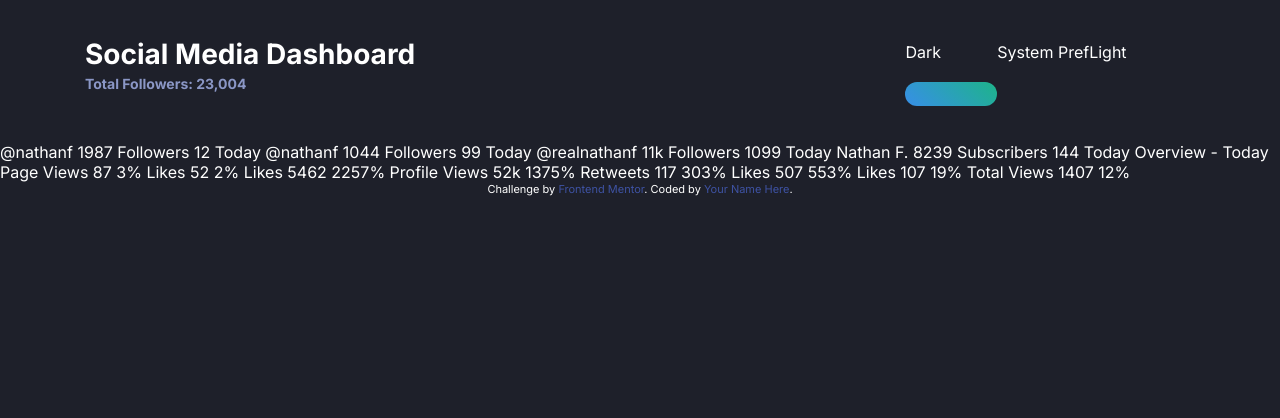
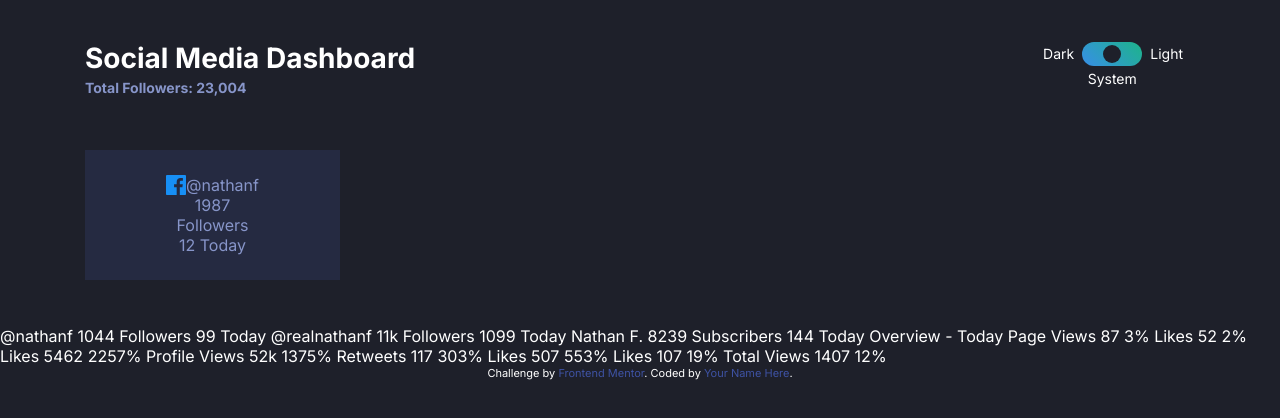
Before and after one commit to PedroLFPrado/ToggleDashboard, a website: page index.html in a window 1280 px wide. Drawn offline with Linux system fonts and the light colour scheme.

Commit message:
Header Finalizado, inicio do design da main e do cartões

```diff
--- a/app/scss/components/card.scss
+++ b/app/scss/components/card.scss
@@ -2,4 +2,58 @@
 
 .card{
     padding: rem(33);
+    background: var(--desatdbblue);
+    color: var(--desatblue);
+    width: rem(255);
+    text-align: center;
+    padding: rem(25);
+    &--facebook{
+
+    }
+
+    &--twitter{
+
+    }
+
+    &--instagram{
+
+    }
+
+    &--youtube{
+
+    }
+
+    &__platform{
+        display: flex;
+        justify-content: center;
+        align-items: center;
+    }
+
+    &__icon{
+        &--facebook{
+
+        }
+
+        &--twitter{
+
+        }
+
+        &--instagram{
+
+        }
+
+        &--youtube{
+
+        }
+
+
+    }
+
+    &__username {
+
+    }
+
+    &__count {
+
+    }
 }
--- a/app/scss/components/header.scss
+++ b/app/scss/components/header.scss
@@ -3,16 +3,19 @@
 .header{
 
     margin-top: rem(36);
+    display: flex;
+    flex-wrap: wrap;
 
     @include breakpoint(medium){
-        display: flex;
         justify-content: space-between;
         align-items: center;
     }
 
     &__title {
-
-
+        width: 100%;
+        @include breakpoint(medium){
+            width: auto;
+        }
     }
 
     &__subtitle{
@@ -22,8 +25,4 @@
 
     }
 
-    &__toggle {
-
-    }
-
 }
--- a/app/scss/components/toggle.scss
+++ b/app/scss/components/toggle.scss
@@ -4,42 +4,90 @@
 
 .toggle{
     display: grid;
-    grid-template-columns: repeat(3, 1fr);
+    grid-template-columns: 1fr rem(60) 1fr;
+    grid-template-rows: repeat(2, 1fr);
+    gap: rem(12);
     border: none;
+    gap: rem(4.8) rem(8);
+    margin: 0;
 
     label {
+        font-size: rem(14);
+        align-self: center;
+        &[for='dark']{
+            grid-column: 1/2;
+            justify-self: end;
+        }
+         &[for='system']{
+            grid-column: 1/4;
+            grid-row: 2/3;
+            justify-self: center;
+            align-self: start;
+        }
+         &[for='light']{
+            grid-column: 3/4;
+        }
 
     }
 
 
     &__wrapper {
+        position: relative;
+        grid-column: 2/3;
+        grid-row: 1/2;
         height: rem(24);
 
     }
 
     input[type="radio"]{
         opacity: 0;
+        margin: 0 rem(-2) 0 rem(-2);
+        width: rem(20);
+        height: rem(24);
+
+        &:focus ~ .toggle__button{
+            border: rem(2) solid darkslategray;
+        }
     }
+
+
 
     &__background {
         border-radius: rem(12);
         overflow: hidden;
         display: block;
         height: 100%;
+        width: 100%;
+        position: absolute;
+        top: 0;
         background: linear-gradient(225deg, var(--limegreen) 0%, var(--bgblue) 98.02%);
+        pointer-events: none;
+    }
 
-    }
 
 
     &__button{
 
+        position: absolute;
 
-        width: rem(16);
-        height: rem(16);
+        left: rem(3);
+        top: rem(3);
+        right: 100%;
+        width: rem(18);
+        height: rem(18);
         border-radius: 50%;
-        background-color: var(--white);
+        background-color: var(--verydblue);
+        transition: all 150ms ease-in-out;
     }
 
+    #light:checked ~ .toggle__button {
+        left: calc(100% - 21px);
+        right: 3px;
+    }
 
-
+    #system:checked ~ .toggle__button {
+        left: 50%;
+        right: auto;
+        transform: translate(-50%);
+    }
 }
--- a/app/scss/globals/colors.scss
+++ b/app/scss/globals/colors.scss
@@ -10,7 +10,7 @@
 
 --verydblue: hsl(230, 17%, 14%);
 --desatdbblue: hsl(228, 28%, 20%);
---desatblue: hsl(228, 34%, 66%);
+--desatblue: hsl(228, 38%, 66%);
 --white: hsl(0, 0%, 100%);
 
 --paleblue: hsl(225, 100%, 98%);
--- a/index.html
+++ b/index.html
@@ -31,9 +31,6 @@
 
 
     <fieldset class="header__toggle toggle" aria-label="theme toggle" role="radiogroup">
-      <label for="dark">Dark</label>
-      <label for="system">System Pref</label>
-      <label for="light">Light</label>
       <div class="toggle__wrapper">
         <input type="radio" name="theme" id="dark" />
         <input type="radio" name="theme" id="system"checked />
@@ -41,17 +38,35 @@
         <span aria-hidden="true" class="toggle__background"></span>
         <span aria-hidden="true" class="toggle__button"></span>
       </div>
+      <label for="dark">Dark</label>
+      <label for="system">System</label>
+      <label for="light">Light</label>
     </fieldset>
+  </header>
+  <main>
+    <section class="container">
+
+      <div class="card">
+        <div class="card__platform">
+            <img class="card__icon" src="/images/icon-facebook.svg" alt="Facebook">
+          <div class="card__username">@nathanf</div>
+        </div>
+        <div class="card__count">
+          1987
+          <div class="card__label">
+            Followers
+          </div>
+        </div>
+        <div class="card__change">
+          12 Today
+        </div>
+      </div>
+    </section>
 
 
-  </header>
-  <main>
 
 
-    @nathanf
-    1987
-    Followers
-    12 Today
+
 
     @nathanf
     1044
```
Also changed, not shown: dist/style.css, 1 other file.
